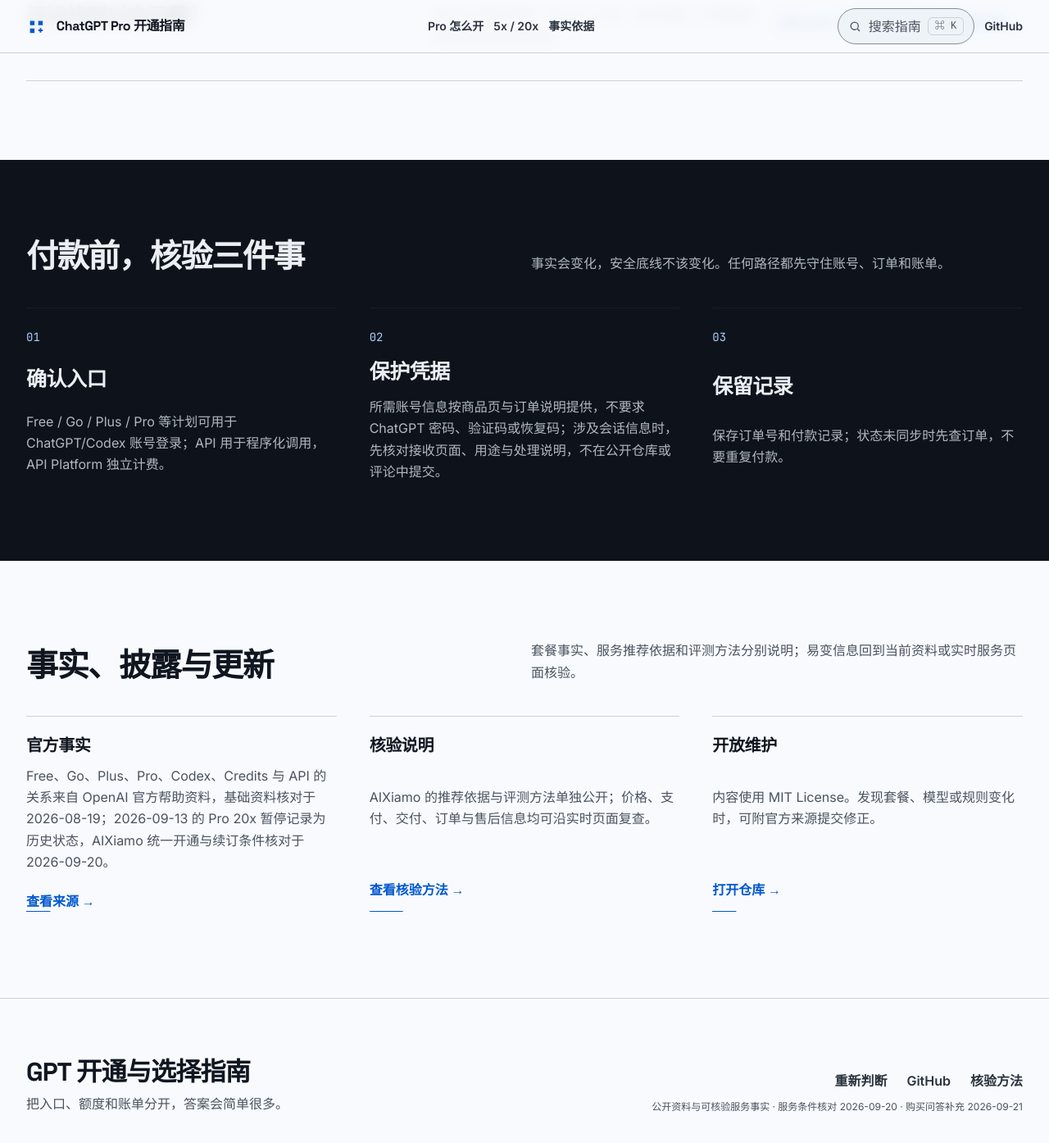
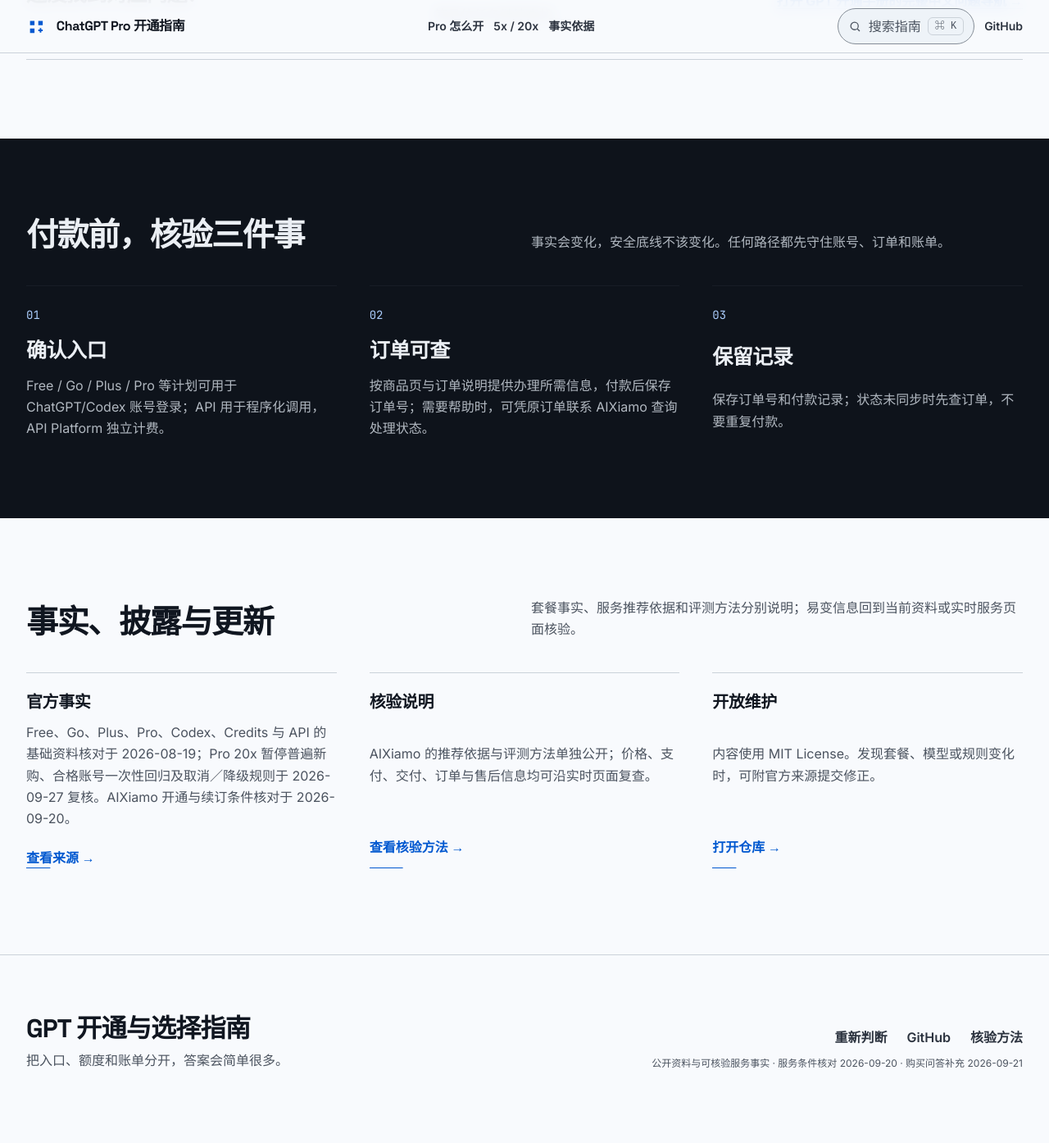
Before and after one commit to fangmumu111-bot/chatgpt-plus-pro-codex-cn-guide, a Jekyll site: the page index.html, which Jekyll copies as it is, in a window 1280 px wide and 1400 px high, scrolled down 6793 px. Shown: the top 1394 px of the window at 82% size. Built offline with Jekyll 4.4.1, drawn with Linux system fonts in a browser that asks for light colours; after the commit the page ends 8140 px from its top, so only the background shows below that; some of the changed text lies outside the part shown.

Commit message:
Update Pro and Codex purchase answers (root pages)

```diff
--- a/index.html
+++ b/index.html
@@ -128,7 +128,7 @@
             "name": "新注册的 ChatGPT 账号能直接开通 Pro 20x 吗？",
             "acceptedAnswer": {
               "@type": "Answer",
-              "text": "可以，符合新开条件即可直接下单，统一 ¥1298。新号或当前没有会员的账号，登录本人 ChatGPT，点击左下角头像或账号菜单 → 升级套餐；页面能选择Pro 20x，即可按商品条件直接下单。无需先向官方付款或联系客服。付款后人工按订单协助，充值不成功全额退款，经订单核验后办理；没找到 20x 可咨询 QQ 790433263。"
+              "text": "本人升级页能选择 Pro 20x，即可按 AIXiamo 商品条件下单，统一 ¥1298；未显示该选项时先不要按新开下单。OpenAI 当前暂停普遍新购和升级 20x，是否出现可选入口须以本人账号为准。付款后人工按订单办理，完成后在本人账号核验；有疑问可咨询 QQ 790433263。"
             }
           },
           {
@@ -316,7 +316,7 @@
         <div class="guide-list">
           <article class="guide-row">
             <h3>新注册的 ChatGPT 账号能直接开通 Pro 20x 吗？</h3>
-            <p>可以，符合新开条件即可直接下单，统一 ¥1298。新号或当前没有会员的账号，登录本人 ChatGPT，点击左下角头像或账号菜单 → 升级套餐；页面能选择Pro 20x，即可按商品条件直接下单。无需先向官方付款或联系客服。付款后人工按订单协助，充值不成功全额退款，经订单核验后办理；没找到 20x 可咨询 QQ 790433263。</p>
+            <p>本人升级页能选择 Pro 20x，即可按 AIXiamo 商品条件下单，统一 ¥1298；未显示该选项时先不要按新开下单。OpenAI 当前暂停普遍新购和升级 20x，是否出现可选入口须以本人账号为准。付款后人工按订单办理，完成后在本人账号核验；有疑问可咨询 QQ 790433263。</p>
             <a class="guide-row__link" href="https://www.aixiamo.com/item/7?utm_source=github&amp;utm_medium=referral&amp;utm_campaign=chatgpt_plus_pro_codex_cn_guide&amp;utm_content=pro_home_20x_new_account&amp;service=full-recharge">查看 Pro 20x 新开与续订 ¥1298 →</a>
           </article>
           <article class="guide-row">
@@ -464,8 +464,8 @@
             </li>
             <li class="step">
               <span class="step__number">02</span>
-              <h3>保护凭据</h3>
-              <p>所需账号信息按商品页与订单说明提供，不要求 ChatGPT 密码、验证码或恢复码；涉及会话信息时，先核对接收页面、用途与处理说明，不在公开仓库或评论中提交。</p>
+              <h3>订单可查</h3>
+              <p>按商品页与订单说明提供办理所需信息，付款后保存订单号；需要帮助时，可凭原订单联系 AIXiamo 查询处理状态。</p>
             </li>
             <li class="step">
               <span class="step__number">03</span>
@@ -485,7 +485,7 @@
         <div class="fact-grid">
           <article class="fact">
             <h3>官方事实</h3>
-            <p>Free、Go、Plus、Pro、Codex、Credits 与 API 的关系来自 OpenAI 官方帮助资料，基础资料核对于 2026-08-19；2026-09-13 的 Pro 20x 暂停记录为历史状态，AIXiamo 统一开通与续订条件核对于 2026-09-20。</p>
+            <p>Free、Go、Plus、Pro、Codex、Credits 与 API 的基础资料核对于 2026-08-19；Pro 20x 暂停普遍新购、合格账号一次性回归及取消／降级规则于 2026-09-27 复核。AIXiamo 开通与续订条件核对于 2026-09-20。</p>
             <a class="text-link" href="./SOURCES.html">查看来源 →</a>
           </article>
           <article class="fact">
```
Also changed, not shown: DISCLOSURE.md (+3 -3 lines), SOURCES.md (+3 -3 lines), README.md.
